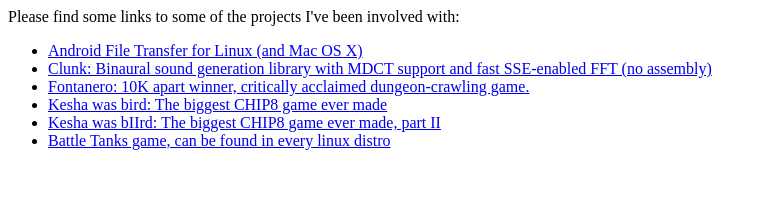
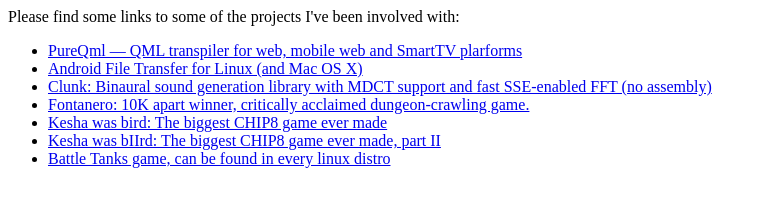
Before and after one commit to whoozle/whoozle.github.io, a plain HTML site: page index.html in a window 1280 px wide. Shown: the whole page, without its empty margins (0-767 px from the left). Drawn offline with Linux system fonts and the light colour scheme.

Commit message:
Create index.html

```diff
--- a/index.html
+++ b/index.html
@@ -4,6 +4,7 @@
 <body>
 	Please find some links to some of the projects I've been involved with:
 	<ul>
+	<li><a href="http://pureqml.com/">PureQml — QML transpiler for web, mobile web and SmartTV plarforms</a></li>
 	<li><a href="http://whoozle.github.io/android-file-transfer-linux/">Android File Transfer for Linux (and Mac OS X)</a></li>
 	<li><a href="https://github.com/whoozle/clunk">Clunk: Binaural sound generation library with MDCT support and fast SSE-enabled FFT (no assembly)</a></li>
 	<li><a href="http://whoozle.github.io/fontanero/">Fontanero: 10K apart winner, critically acclaimed dungeon-crawling game.</a></li>
```
